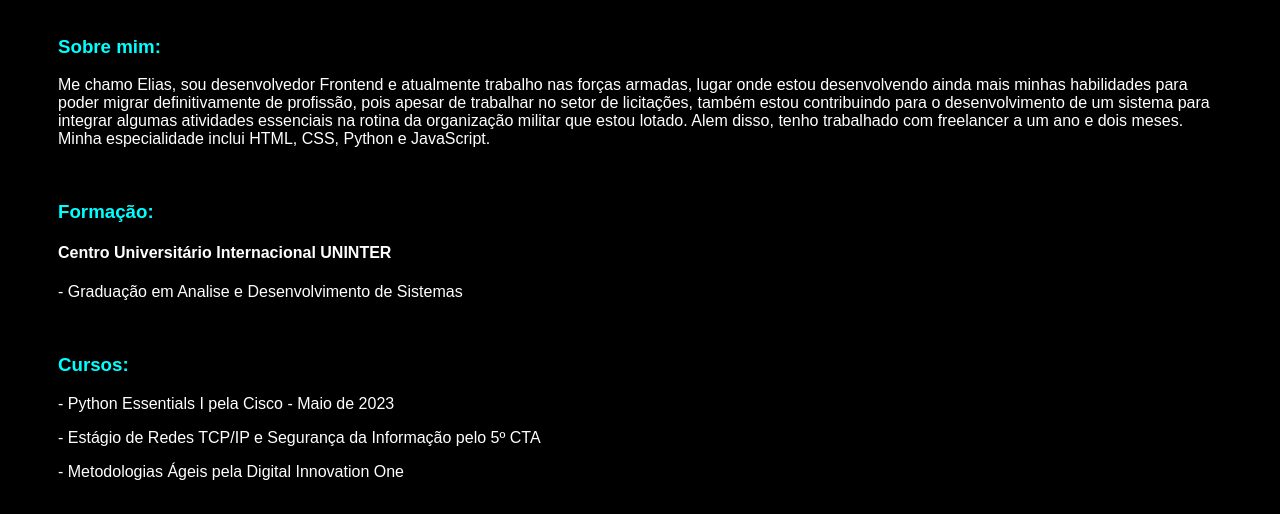
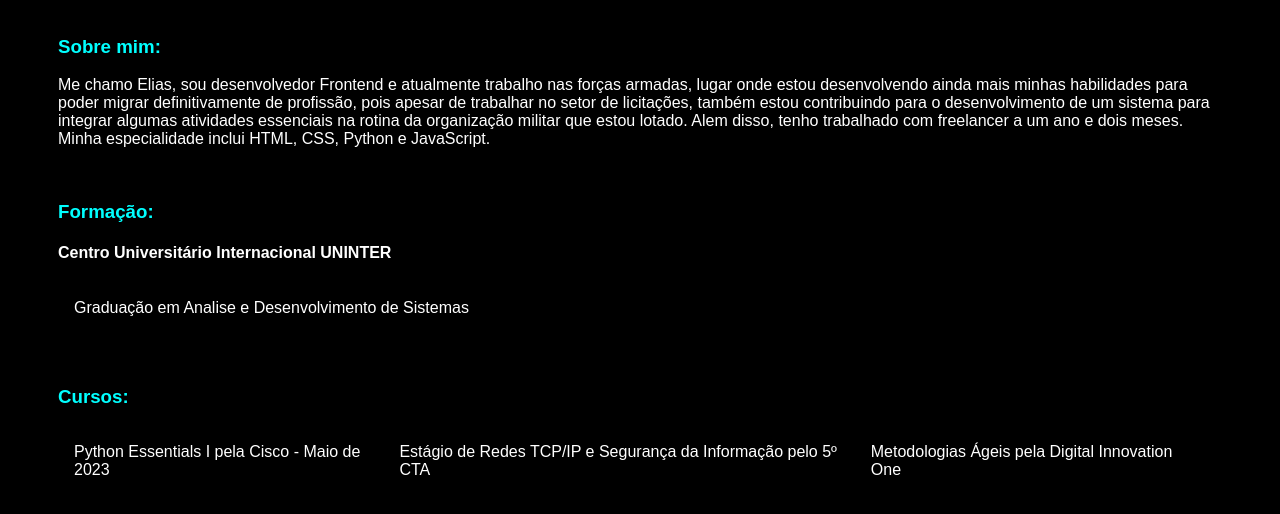
Before and after one commit to EliasOjuara/site_portfolio, a plain HTML site: page index.html in a window 1280 px wide. Shown: the part 374-888 px from the top of the page. Drawn offline with Linux system fonts and the light colour scheme.

Commit message:
alteração para lista não ordenada

```diff
--- a/index.html
+++ b/index.html
@@ -60,22 +60,26 @@
                 <h4>
                     Centro Universitário Internacional UNINTER
                 </h4>
-                <p>
-                    - Graduação em Analise e Desenvolvimento de Sistemas
-                </p>
+                <ul>
+                    <li>
+                        Graduação em Analise e Desenvolvimento de Sistemas
+                    </li>
+                </ul>
             </section>
             <br>
             <section>
                 <h3>Cursos:</h3>
-                <p>
-                    - Python Essentials I pela Cisco - Maio de 2023
-                </p>
-                <p>
-                    - Estágio de Redes TCP/IP e Segurança da Informação pelo 5º CTA
-                </p>
-                <p>
-                    - Metodologias Ágeis pela Digital Innovation One
-                </p>
+                <ul>
+                    <li>
+                        Python Essentials I pela Cisco - Maio de 2023
+                    </li>
+                    <li>
+                        Estágio de Redes TCP/IP e Segurança da Informação pelo 5º CTA
+                    </li>
+                    <li>
+                        Metodologias Ágeis pela Digital Innovation One
+                    </li>
+                </ul>
             </section>
         </main>
 
```
